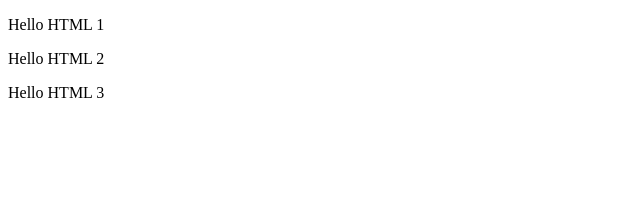
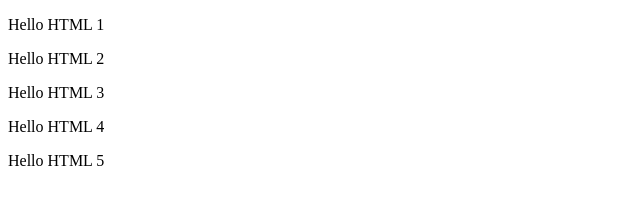
Before and after one commit to Saggion/Bootcamp-devjr, a plain HTML site: page index.html in a window 1280 px wide. Shown: the whole page, without its empty margins (0-640 px from the left). Drawn offline with Linux system fonts and the light colour scheme.

Commit message:
third commit

```diff
--- a/index.html
+++ b/index.html
@@ -9,5 +9,7 @@
     <P> Hello HTML 1</P>
     <P> Hello HTML 2</P>
     <P> Hello HTML 3</P>
+    <P> Hello HTML 4</P>
+    <P> Hello HTML 5</P>
 </body>
 </html>
```
